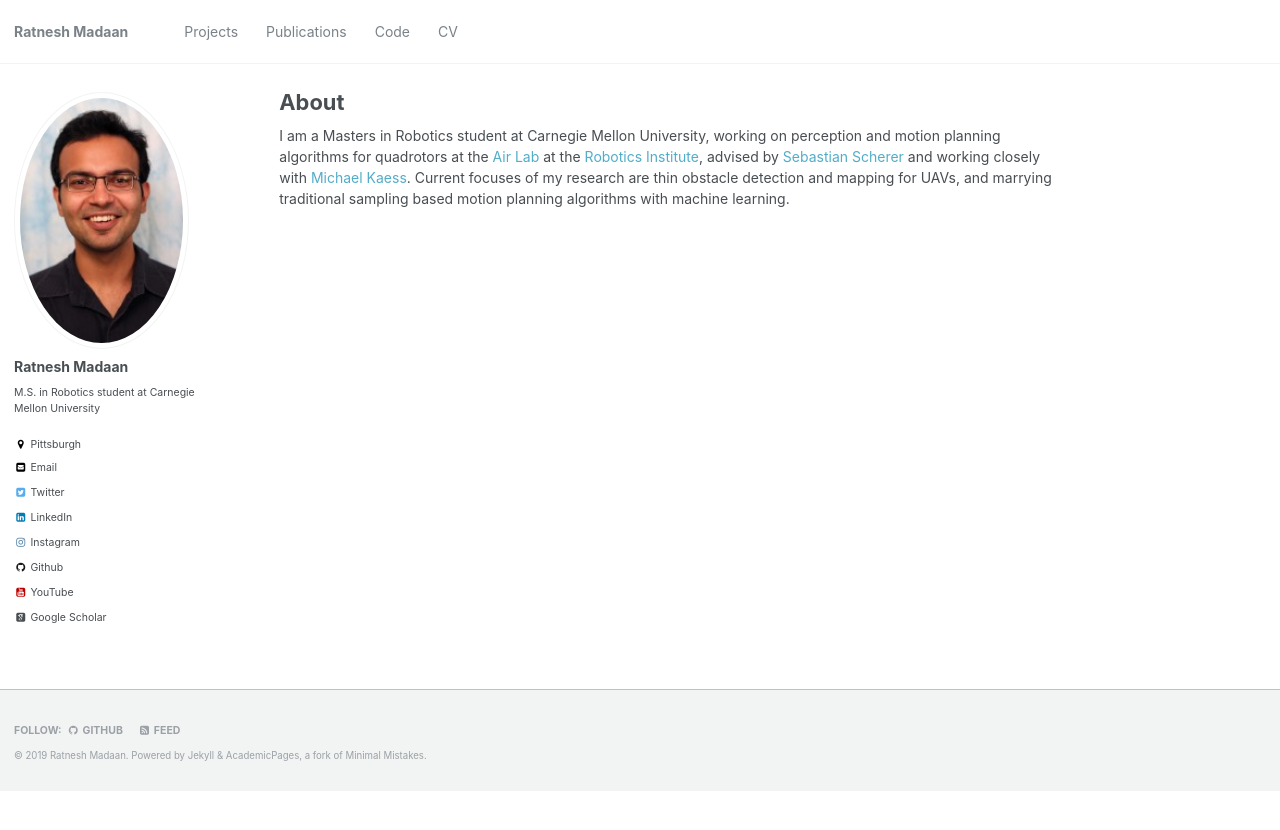
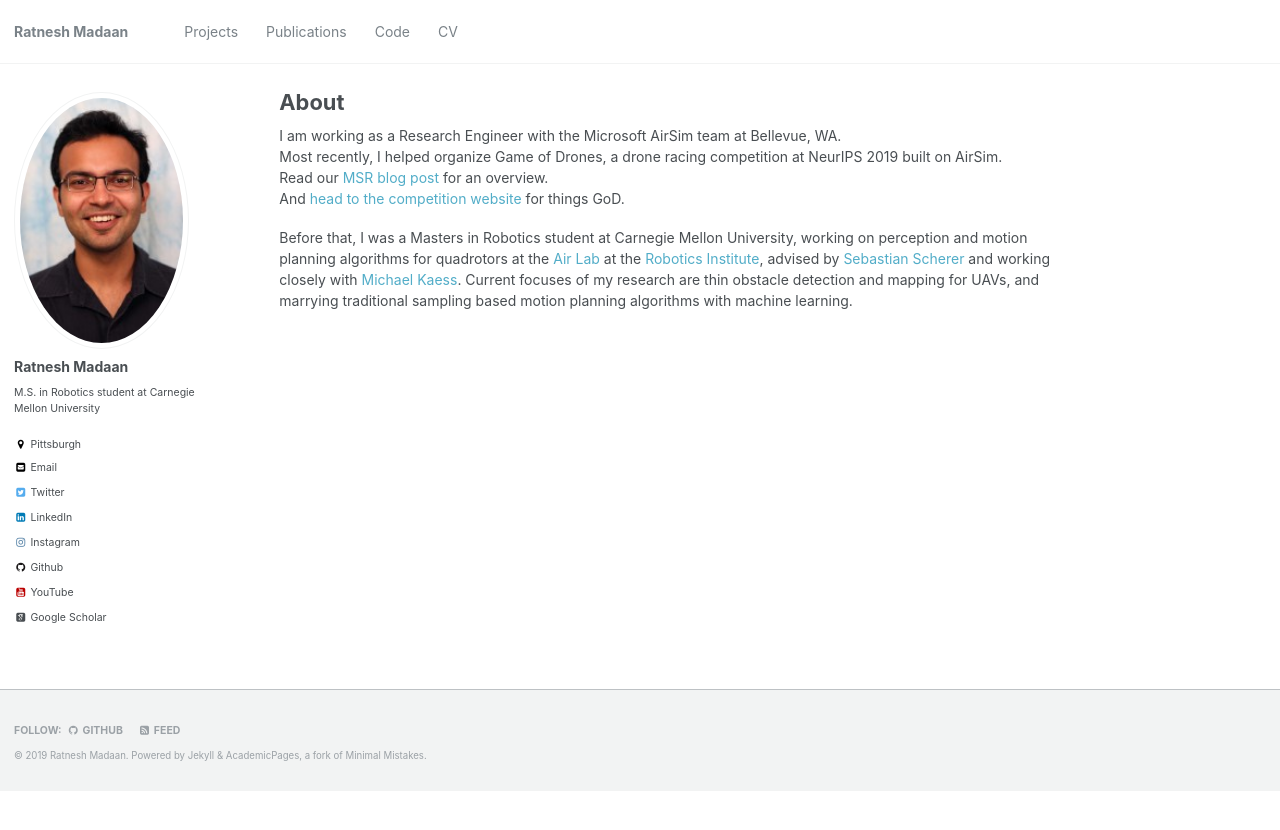
Before and after one commit to madratman/ratneshmadaan.github.io, a Jekyll site: the page built from _pages/about.md, in a window 1280 px wide. Shown: the top 830 px of the page. Built offline with Jekyll 4.4.1, drawn with Linux system fonts in a browser that asks for light colours; some web fonts are replaced.

Commit message:
enter microsoft, exit cmu

```diff
--- a/_pages/about.md
+++ b/_pages/about.md
@@ -8,8 +8,12 @@ redirect_from:
   - /about.html
 ---
 
+I am working as a Research Engineer with the Microsoft AirSim team at Bellevue, WA.
+Most recently, I helped organize Game of Drones, a drone racing competition at NeurIPS 2019 built on AirSim.
+Read our [MSR blog post](https://www.microsoft.com/en-us/research/blog/game-of-drones-at-neurips-2019-simulation-based-drone-racing-competition-built-on-airsim/?OCID=msr_blog_gameofdrones_neurips_fb) for an overview.
+And [head to the competition website](https://microsoft.github.io/AirSim-NeurIPS2019-Drone-Racing/index.html) for things GoD.
 
-I am a Masters in Robotics student at Carnegie Mellon University, working on perception and motion planning algorithms for quadrotors at the [Air Lab](theairlab.org) at the [Robotics Institute](https://www.ri.cmu.edu), advised by [Sebastian Scherer](https://www.ri.cmu.edu/ri-faculty/sebastian-scherer/) and working closely with [Michael Kaess](http://frc.ri.cmu.edu/~kaess/).
+Before that, I was a Masters in Robotics student at Carnegie Mellon University, working on perception and motion planning algorithms for quadrotors at the [Air Lab](theairlab.org) at the [Robotics Institute](https://www.ri.cmu.edu), advised by [Sebastian Scherer](https://www.ri.cmu.edu/ri-faculty/sebastian-scherer/) and working closely with [Michael Kaess](http://frc.ri.cmu.edu/~kaess/).
 Current focuses of my research are thin obstacle detection and mapping for UAVs, and marrying traditional sampling based motion planning algorithms with machine learning.
 <!-- Apart from that, I've worked on a few [projects](https://ratneshmadaan.github.io/projects/).  -->
 
```
